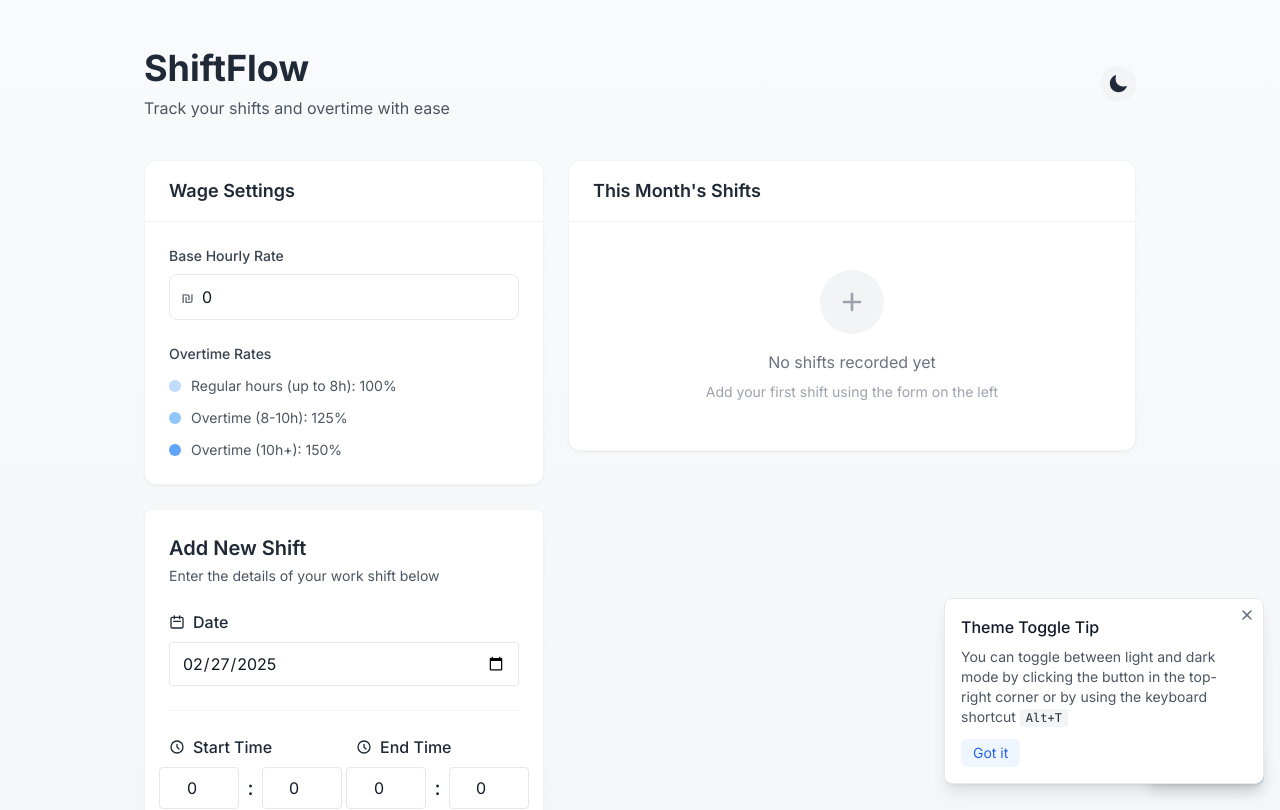
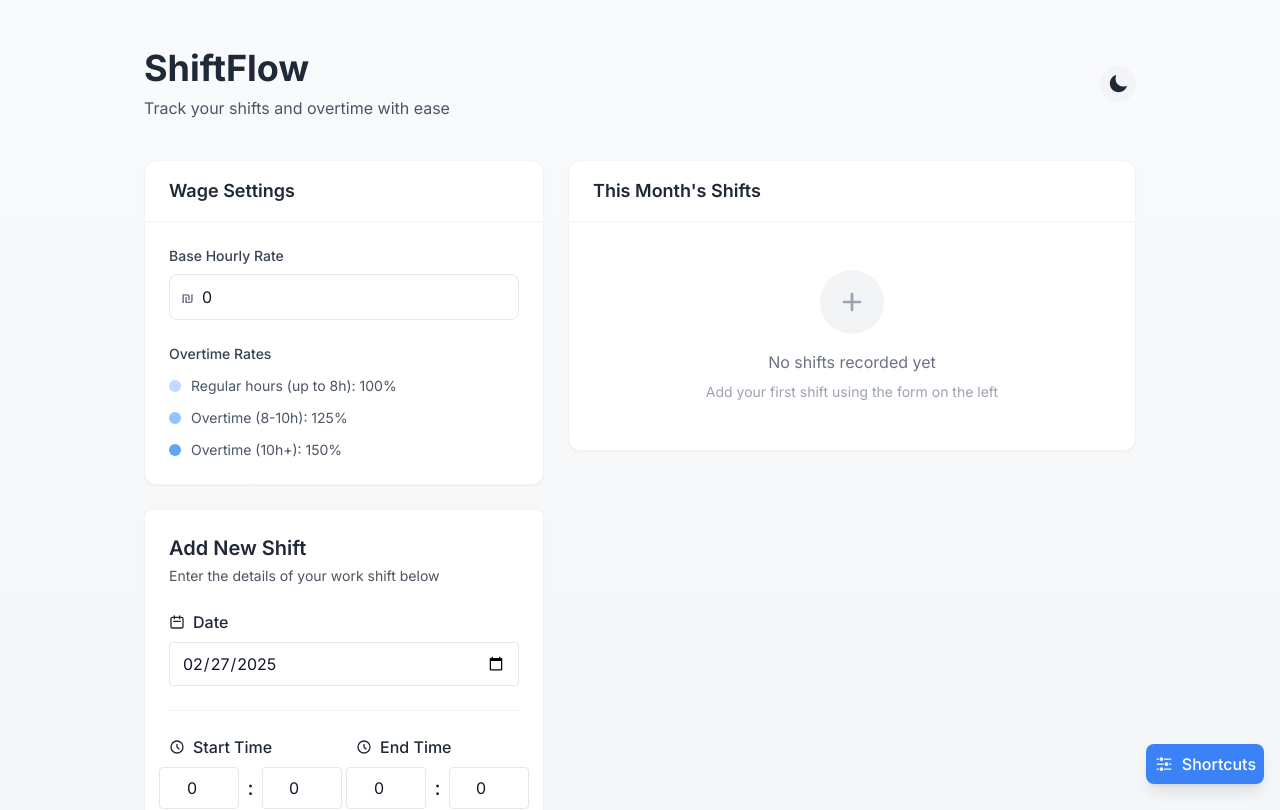
Before and after one commit to OfirPatish/ShiftFlow, a Next.js app: page / in a window 1280 px wide. Shown: the top 810 px of the page. Built offline with nearby package versions, Linux system fonts and the light colour scheme.

Commit message:
Remove theme toggle tooltip as it's not needed with shortcut button

```diff
--- a/src/app/layout.tsx
+++ b/src/app/layout.tsx
@@ -30,12 +30,7 @@ export default function RootLayout({ children }: { children: React.ReactNode })
   return (
     <html lang="en" className="no-transition">
       <body className={inter.className}>
-        <ThemeProvider>
-          {children}
-          <div id="theme-tutorial-container" suppressHydrationWarning>
-            {/* Theme tutorial will be rendered here client-side */}
-          </div>
-        </ThemeProvider>
+        <ThemeProvider>{children}</ThemeProvider>
       </body>
     </html>
   );
--- a/src/app/page.tsx
+++ b/src/app/page.tsx
@@ -7,7 +7,6 @@ import { WageConfig } from "../components/config/WageConfig";
 import { ShiftInput } from "../components/forms/ShiftInput";
 import { ShiftsList } from "../components/lists/shifts/ShiftsList";
 import { ThemeToggle } from "../components/common/ThemeToggle";
-import { DynamicThemeTutorial } from "../components/common/DynamicThemeTutorial";
 import { ShortcutsPanel } from "../components/common/ShortcutsPanel";
 
 export default function Home() {
@@ -40,7 +39,6 @@ export default function Home() {
               </section>
             </div>
           </div>
-          <DynamicThemeTutorial />
           <ShortcutsPanel />
         </main>
       </ShiftsProvider>
```
